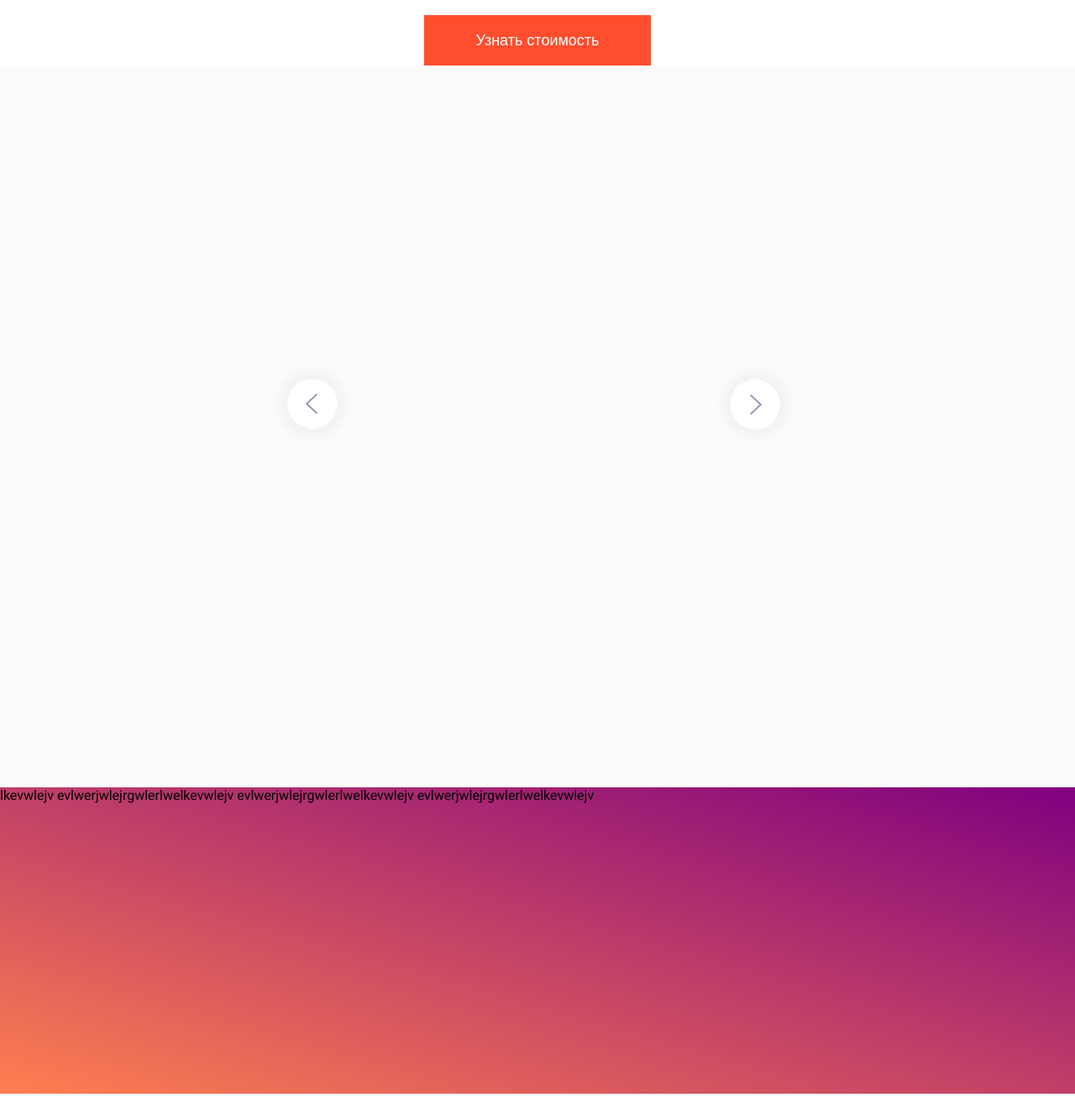
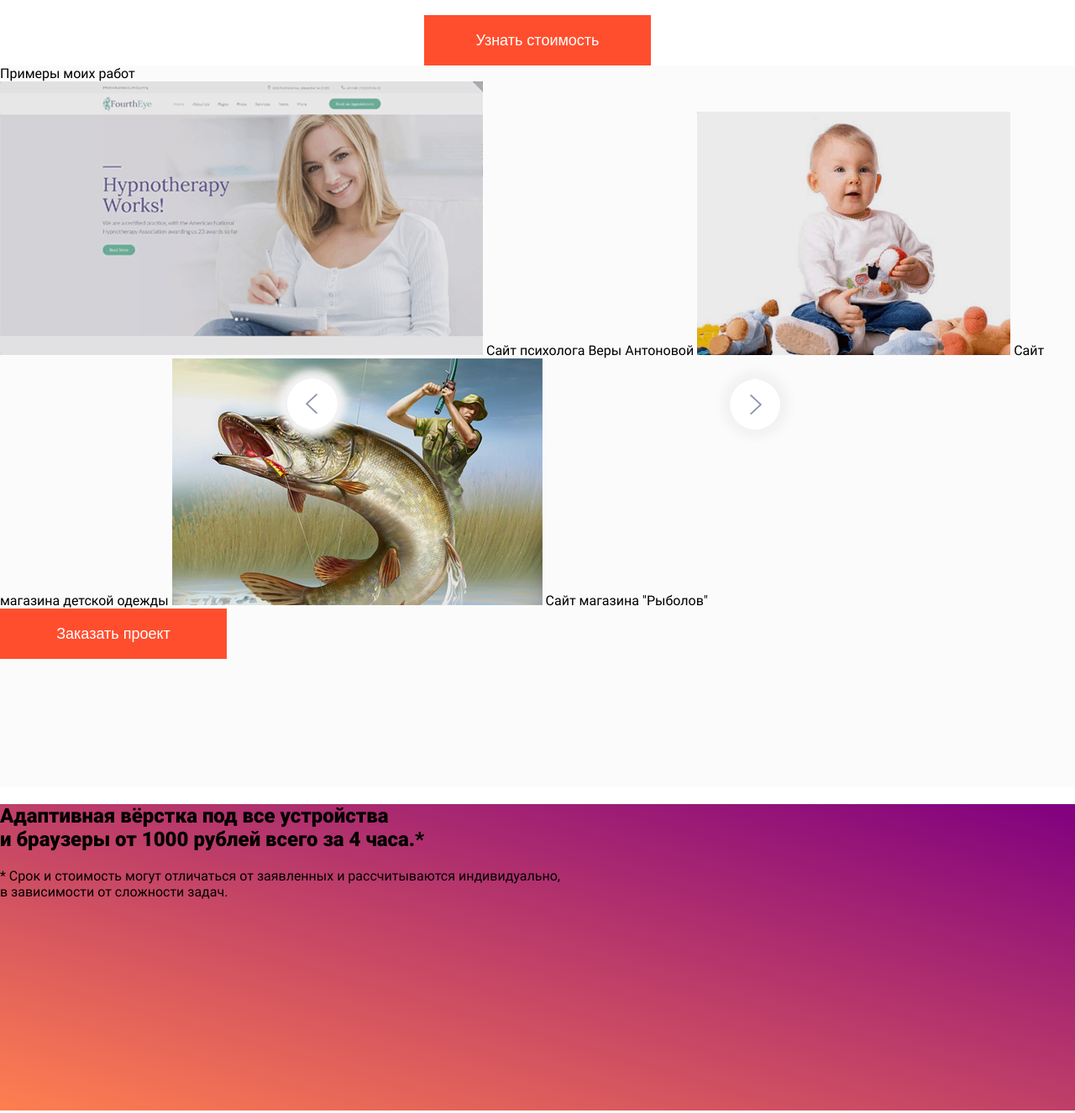
Before and after one commit to andreynikolaev4/diplom, a plain HTML site: page index.html in a window 1280 px wide. Shown: the part 1280-2606 px from the top of the page at 84% size. Drawn offline with nearby package versions, Linux system fonts and the light colour scheme; a script that the page names is missing.

Commit message:
Начало работы над остальными контейнерами
добавил картинки и текст в следующий контейнер

```diff
--- a/index.html
+++ b/index.html
@@ -98,10 +98,24 @@
   <div class="container__examples">
     <button class="examples__button button-arrow_left"></button>
     <button class="examples__button button-arrow_right"></button>
+    <div class="examples__title">Примеры моих работ</div>
+    <div class="examples__works">
+        <img class="examples__img" src="img/psychologist.png"> Сайт психолога Веры Антоновой
+        <img class="examples__img" src="img/clothes.png"> Сайт магазина детской одежды
+        <img class="examples__img" src="img/fisher.png"> Сайт магазина "Рыболов"
+    </div>
+    <button class="examples__btn-order">Заказать проект</button>
   </div>
 </section>
-<section class="container__cost">
-  lkevwlejv evlwerjwlejrgwlerlwelkevwlejv evlwerjwlejrgwlerlwelkevwlejv evlwerjwlejrgwlerlwelkevwlejv
+<section class="section__cost">
+    <div class="container__cost">
+        <div>
+            <h2>Адаптивная вёрстка под все устройства <br>и браузеры от 1000 рублей всего за 4 часа.*</h2>
+        </div>
+        <div>
+            * Срок и стоимость могут отличаться от заявленных и рассчитываются  индивидуально,<br>в зависимости от сложности задач.
+        </div>
+    </div>
 </section>
 <section class="section__contacts">
   <div class="container__contacts">
--- a/style.css
+++ b/style.css
@@ -237,6 +237,9 @@ header {
     /* -webkit-background-clip: text;   */
     /* -webkit-text-fill-color: transparent;  color: purple; */
 }
+
+
+
 .doing__type-work p {
     /* padding-top: 150px; */
     /* margin-top: 150px; */
@@ -303,8 +306,23 @@ header {
     cursor: pointer;
     transform: rotate(180deg);
 }
-.container__cost {
-    max-width: 1921px;
+
+.examples__img {
+    align-content: last;
+}
+
+.examples__btn-order {
+    width: 270px;
+    height: 60px;
+    font-size: 18px;
+    color: #FFFFFF;
+    background-color: #FF4E2E;
+    border: none;
+    cursor: pointer;
+}
+
+.section__cost {
+    width: 100%;
     height: 365px;
     background: linear-gradient(to right top, coral, purple);
 }
```
Also changed, not shown: img/clothes.png (added), img/fisher.png (added), img/psychologist.png (added).
